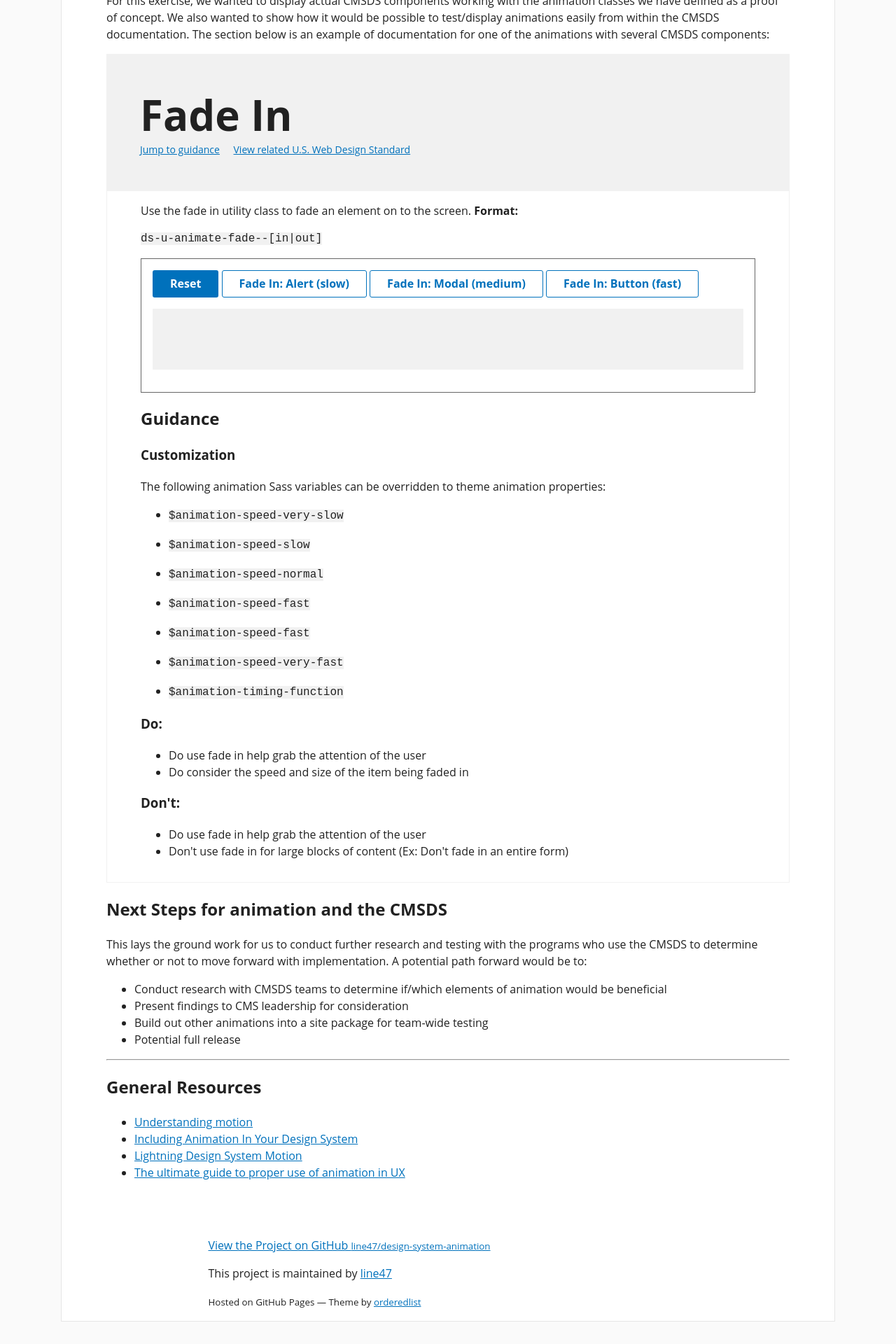
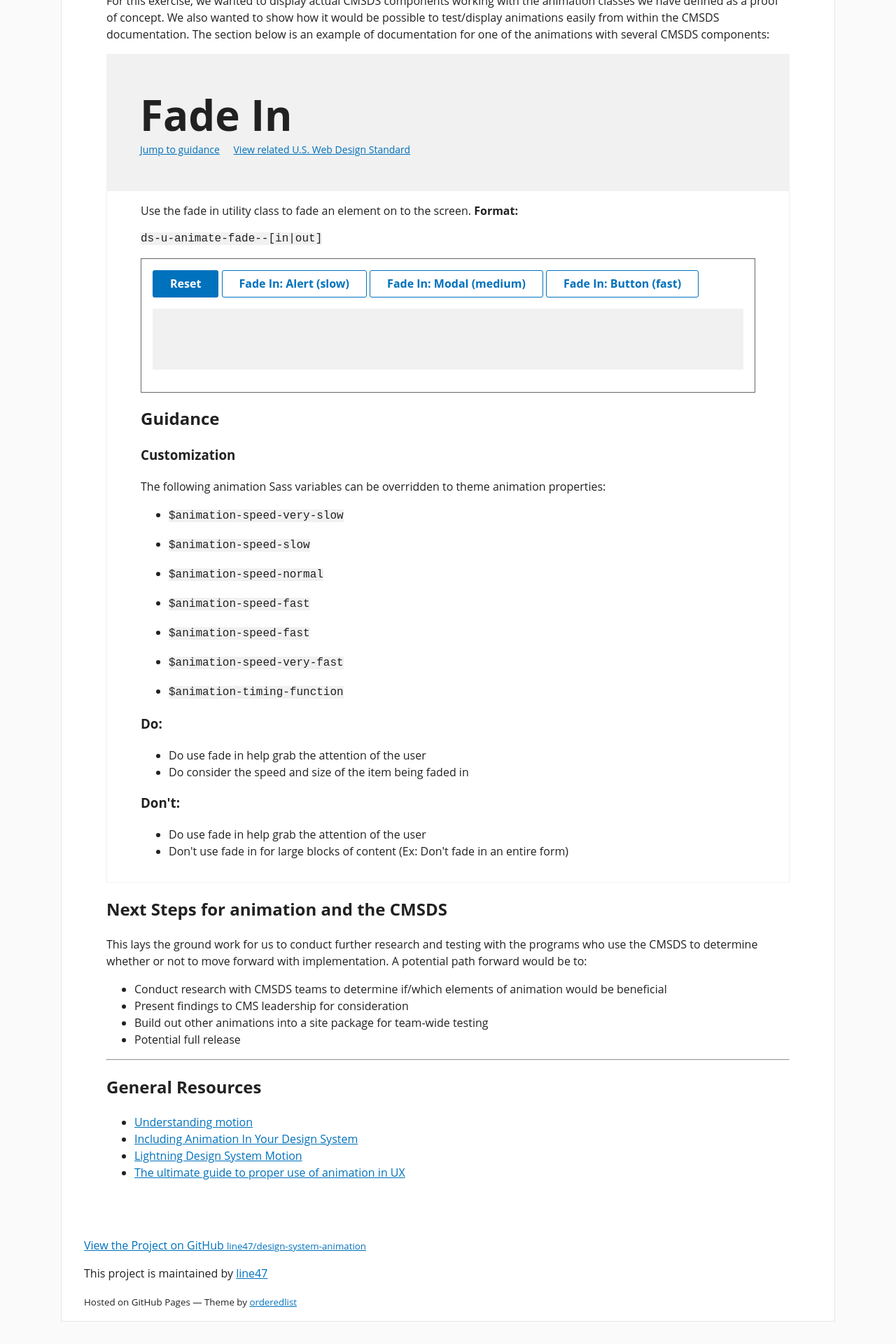
Before and after one commit to line47/design-system-animation, a Jekyll site: the page built from README.md, in a window 1280 px wide. Shown: the part 2278-4198 px from the top of the page at 70% size. Built offline with Jekyll 4.4.1, drawn with Linux system fonts in a browser that asks for light colours; some web fonts are replaced; our own code applies the rules of GitHub Pages for plain Markdown files; the repository's description, which GitHub fills in, is left out.

Commit message:
aligns footer better with the rest of the content

```diff
--- a/_layouts/default.html
+++ b/_layouts/default.html
@@ -43,7 +43,7 @@
       {{ content }}
 
       </section>
-      <footer class="ds-u-measure--wide ds-u-margin--auto">
+      <footer class="ds-u-margin--auto">
           {% if site.github.is_project_page %}
         <p class="view"><a href="{{ site.github.repository_url }}">View the Project on GitHub <small>{{ site.github.repository_nwo }}</small></a></p>
         {% endif %}
```
